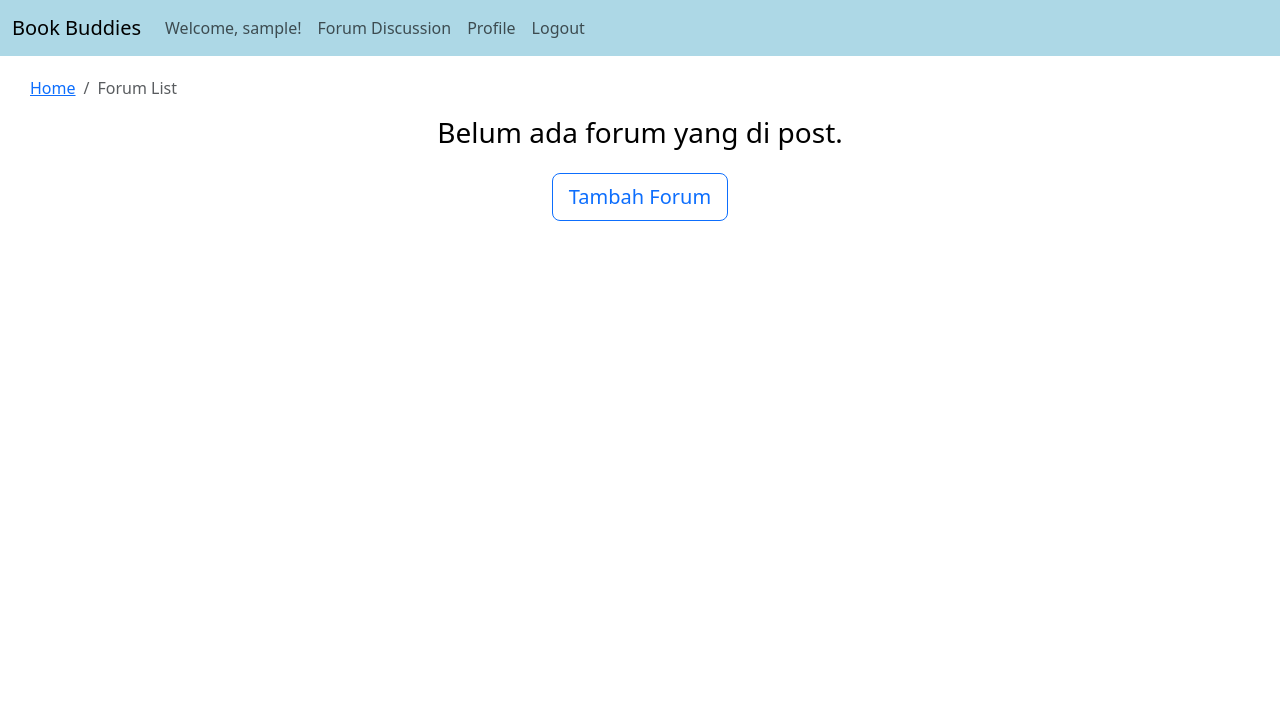
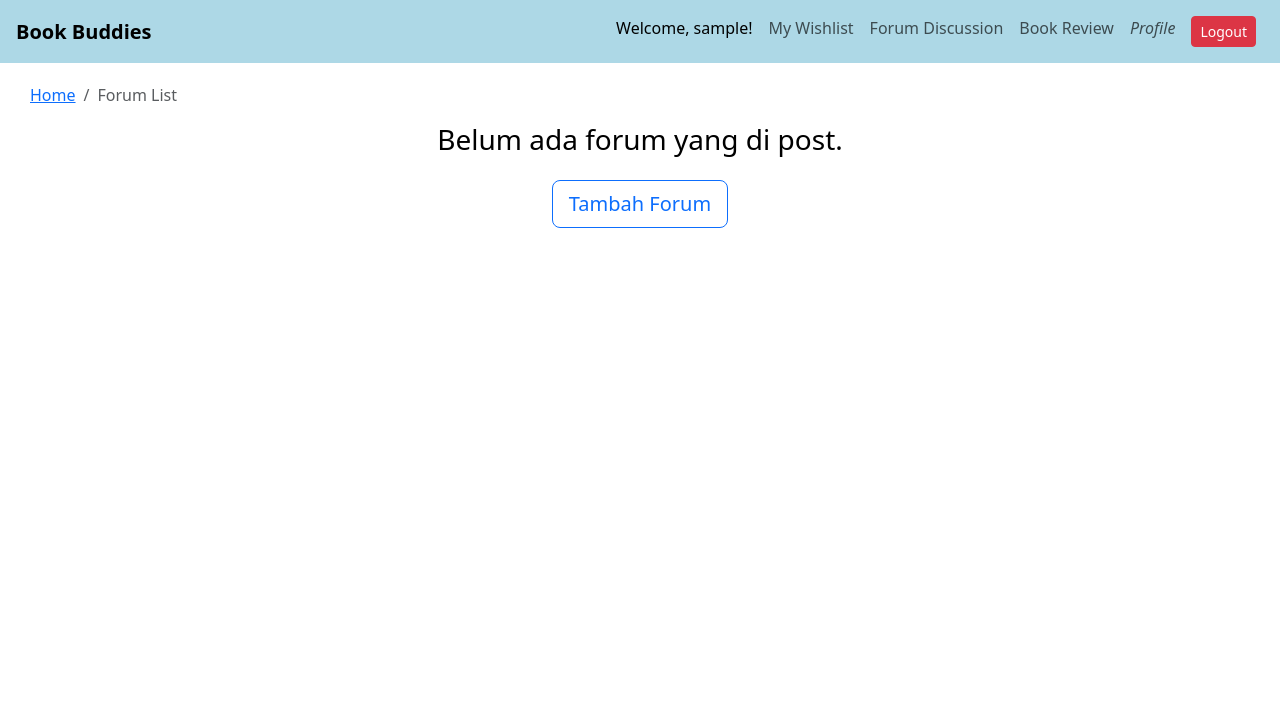
Before and after one commit to PBP-E14/book-buddies, a Django app: page /forum/show_forums/ in a window 1280 px wide. Shown: the top 727 px of the page. Run offline with Django 4.2, Linux system fonts and the light colour scheme; the visitor is signed in with stand-in values (Sample User, id 1); data comes from the database, SQL or seed files in the repository; data that the repository does not hold is empty.

Commit message:
Done create forum feature

```diff
--- a/forum/models.py
+++ b/forum/models.py
@@ -6,6 +6,7 @@ class Forum(models.Model):
     content = models.TextField()
     user = models.ForeignKey(User, on_delete=models.CASCADE)
     created_at = models.DateField(auto_now_add=True)
+    total_reply = models.IntegerField()
 
 class Reply(models.Model):
     content = models.TextField()
--- a/forum/templates/forum_choice.html
+++ b/forum/templates/forum_choice.html
@@ -5,23 +5,6 @@
 <html>
     <header>
         <style>
-            body {
-                display: flex;
-                flex-direction: column;
-                min-height: 100vh;
-            }
-
-            .wrapper {
-                flex: 1; /* Allows the content to expand and fill the available space. */
-            }
-
-            footer {
-                width: 100%;
-                display: block;
-                clear: both;
-                background: #3E4C5E;
-            }
-
             .content {
                 background-color:#FFFFFF;
                 color:black;
@@ -66,37 +49,6 @@
                 align-items: center;
             }
         </style>
-
-        <nav class="navbar navbar-expand-lg navbar-light" style="background-color: lightblue;">
-            <div class="container-fluid">
-                <a class="navbar-brand" href="#">Book Buddies</a>
-                    <button class="navbar-toggler" type="button" data-toggle="collapse" data-target="#navbarNav" aria-controls="navbarNav" aria-expanded="false" aria-label="Toggle navigation">
-                    <span class="navbar-toggler-icon"></span>
-                    </button>
-                <div class="collapse navbar-collapse" id="navbarNav">
-                    <ul class="navbar-nav ml-auto">
-                        {% if user.is_authenticated %}
-                        <li class="nav-item">
-                            <a class="nav-link" href="#">Welcome, {{ user.username }}!</a>
-                        </li>
-                        <li class="nav-item">
-                            <a class="nav-link" href="{% url 'show_forums' %}">Forum Discussion</a>
-                        </li>
-                        <li class="nav-item">
-                            <a class="nav-link" href="{% url 'user_profile' %}">Profile</a>
-                        </li>
-                        <li class="nav-item">
-                            <a class="nav-link" href="{% url 'logout' %}">Logout</a>
-                        </li>
-                        {% else %}
-                        <li class="nav-item">
-                            <a class="nav-link" href="{% url 'user_login' %}">Login</a>
-                        </li>
-                        {% endif %}
-                    </ul>
-                </div>
-            </div>
-        </nav>
     </header>
     <body>
         <div class="content wrapper">
@@ -106,23 +58,7 @@
                   <li class="breadcrumb-item active" aria-current="page">Forum List</li>
                 </ol>
             </nav>
-            {% if forums|length > 0 %}
-                <h3>Forum Diskusi</h3>
-                <table id="forum_table"></table>
-                <div class="text-center">
-                    <button type="button" class="btn btn-outline-primary btn-lg" data-bs-toggle="modal" data-bs-target="#exampleModal" style="margin-block-start: 15px;">
-                        Tambah Forum
-                    </button>
-                </div>
-
-            {% else %}
-                <div class="text-center">
-                    <h3>Belum ada forum yang di post.</h3>
-                    <button type="button" class="btn btn-outline-primary btn-lg" data-bs-toggle="modal" data-bs-target="#exampleModal" style="margin-block-start: 15px;">
-                        Tambah Forum
-                    </button>
-                </div>
-            {% endif %}
+            <div id="forum_table"></div>
         </div>
 
         <div class="modal fade" id="exampleModal" tabindex="-1" aria-labelledby="exampleModalLabel" aria-hidden="true">
@@ -146,21 +82,13 @@
                         </form>
                     </div>
                     <div class="modal-footer">
-                        <button type="button" class="btn btn-secondary" id="button_close" data-bs-dismiss="modal" id="button_close">Close</button>
+                        <button type="button" class="btn btn-secondary" id="button_close" data-bs-dismiss="modal">Close</button>
                         <button type="button" class="btn btn-success" id="button_add" data-bs-dismiss="modal">Add Forum</button>
                     </div>
                 </div>
             </div>
         </div>
     </body>
-
-    <footer style="width: 100%; clear: both;">
-        <div class="container-fluid text-white py-3">
-            <div class="container text-center">
-                <p>&copy; 2023 Book Buddies. All rights reserved.</p>
-            </div>
-        </div>
-    </footer>
 </html>
 
 <script>
@@ -168,22 +96,38 @@
         return fetch("{% url 'get_forum_json' %}").then((res) => res.json())
     }
 
+    async function getUsers() {
+        return fetch("{% url 'get_user_json' %}").then((res) => res.json())
+    }
+
     async function refreshForums() {
         document.getElementById("forum_table").innerHTML = ""
         const forums = await getForums()
+        const users = await getUsers()
         let htmlString = ``
+        if (forums.length > 0) {
+            htmlString += `
+                <h3>Forum Discussion</h3>
+                <table>
+            `
             forums.forEach((forum) => {
                 var forumUser = `${forum.fields.user}`
+                var username = ``
+                users.forEach((thisUser) => {
+                    if (thisUser.pk == forumUser) {
+                        username += `${thisUser.fields.username}`
+                    }
+                })
                 htmlString += `
                 <tr class="table-row-button" onclick ="window.location='read_forum/${forum.pk}/';">
                     <td id="reply-info">
                         <p>Reply
-                    <br>${forum.fields.reply_count}
+                        <br>${forum.fields.total_reply}
                         </p>
                     </td>
                     <td>
                         <h5>${forum.fields.title}</h5>
-                    <h6>Posted by: ${forumUser.username}</h6>
+                        <h6>Posted by ${username} on ${forum.fields.created_at}</h6>
                 `
                 if (forum.fields.content.length > 300) {
                     var slicedContent = `${forum.fields.content}`.slice(0,300)
@@ -196,11 +140,28 @@
                     `
                 }
                 htmlString += `
-                    <p id="date">Posted on: ${forum.fields.created_at}</p>
                     </td>
                 </tr>
                 `
             })
+            htmlString += `
+                </table>
+                <div class="text-center">
+                    <button type="button" class="btn btn-outline-primary btn-lg" data-bs-toggle="modal" data-bs-target="#exampleModal" style="margin-block-start: 15px;">
+                        Add Forum
+                    </button>
+                </div>
+            `
+        } else {
+            htmlString += `
+                <div class="text-center">
+                    <h3>Belum ada forum yang di post.</h3>
+                    <button type="button" class="btn btn-outline-primary btn-lg" data-bs-toggle="modal" data-bs-target="#exampleModal" style="margin-block-start: 15px;">
+                        Tambah Forum
+                    </button>
+                </div>
+            `
+        }
 
         document.getElementById("forum_table").innerHTML = htmlString
     }
--- a/forum/urls.py
+++ b/forum/urls.py
@@ -1,5 +1,5 @@
 from django.urls import path
-from forum.views import show_forums, read_forum, back_to_homepage, get_forum_json, add_forum_ajax, get_reply_json, add_reply_ajax
+from forum.views import show_forums, read_forum, back_to_homepage, get_forum_json, add_forum_ajax, get_reply_json, add_reply_ajax, get_user_json
 
 urlpatterns = [
     path('show_forums/', show_forums, name='show_forums'),
@@ -9,4 +9,5 @@ urlpatterns = [
     path('add_forum_ajax/', add_forum_ajax, name='add_forum_ajax'),
     path('get_reply_json/<int:id>/', get_reply_json, name='get_reply_json'),
     path('add_reply_ajax/<int:id>/', add_reply_ajax, name='add_reply_ajax'),
+    path('get_user_json/', get_user_json, name='get_user_json'),
 ]
--- a/forum/views.py
+++ b/forum/views.py
@@ -31,7 +31,7 @@ def back_to_homepage(request):
     return render(request, "homepage.html")
 
 def get_forum_json(request):
-    forums = Forum.objects.annotate(reply_count=Count('reply'))
+    forums = Forum.objects.all()
     return HttpResponse(serializers.serialize('json', forums))
 
 @csrf_exempt
@@ -42,6 +42,7 @@ def add_forum_ajax(request):
 
         new_forum = Forum(title=title, content=content)
         new_forum.user = request.user
+        new_forum.total_reply = 0
         new_forum.save()
         return HttpResponse(b"CREATED", status=201)
 
@@ -60,6 +61,13 @@ def add_reply_ajax(request, id):
         new_reply.forum_id = Forum.objects.get(pk=id)
         new_reply.user = request.user
         new_reply.save()
+        edited_forum = Forum.objects.get(pk=id)
+        edited_forum.total_reply += 1
+        edited_forum.save()
         return HttpResponse(b"CREATED", status=201)
 
     return HttpResponseNotFound()
+
+def get_user_json(request):
+    users = User.objects.all()
+    return HttpResponse(serializers.serialize('json', users))
--- a/templates/base.html
+++ b/templates/base.html
@@ -6,15 +6,39 @@
         <title>Book Buddies</title>
         <!-- Bootstrap CSS -->
         <link href="https://cdn.jsdelivr.net/npm/bootstrap@5.3.2/dist/css/bootstrap.min.css" rel="stylesheet" integrity="sha384-T3c6CoIi6uLrA9TneNEoa7RxnatzjcDSCmG1MXxSR1GAsXEV/Dwwykc2MPK8M2HN" crossorigin="anonymous">
+        <style>
+            body {
+            display: flex;
+            flex-direction: column;
+            min-height: 100vh;
+            }
+
+            .wrapper {
+                flex: 1; /* Allows the content to expand and fill the available space. */
+            }
+
+            footer {
+                width: 100%;
+                display: block;
+                clear: both;
+                background: #3E4C5E;
+            }
+        </style>
+
+        {% include 'navbar.html' %}
     </head>
     <body>
-
-    {% block content %}{% endblock %}
-
+        <div class="wrapper">
+            {% block content %}{% endblock %}
+        </div>
     <!-- Bootstrap JS and Popper.js -->
     <script src="https://ajax.googleapis.com/ajax/libs/jquery/3.5.1/jquery.min.js"></script>
     <script src="https://cdnjs.cloudflare.com/ajax/libs/popper.js/1.16.0/umd/popper.min.js"></script>
     <script src="https://cdn.jsdelivr.net/npm/@popperjs/core@2.11.8/dist/umd/popper.min.js" integrity="sha384-I7E8VVD/ismYTF4hNIPjVp/Zjvgyol6VFvRkX/vR+Vc4jQkC+hVqc2pM8ODewa9r" crossorigin="anonymous"></script>
     <script src="https://cdn.jsdelivr.net/npm/bootstrap@5.3.2/dist/js/bootstrap.min.js" integrity="sha384-BBtl+eGJRgqQAUMxJ7pMwbEyER4l1g+O15P+16Ep7Q9Q+zqX6gSbd85u4mG4QzX+" crossorigin="anonymous"></script>
     </body>
+
+    <footer>
+        {% include 'footer.html' %}
+    </footer>
 </html>
--- /dev/null
+++ b/templates/footer.html
@@ -0,0 +1,5 @@
+<div class="container-fluid text-white py-3">
+    <div class="container text-center">
+        <p>&copy; 2023 Book Buddies. All rights reserved.</p>
+    </div>
+</div>
--- /dev/null
+++ b/templates/navbar.html
@@ -0,0 +1,37 @@
+<nav class="navbar navbar-expand-lg navbar-light px-3" style="background-color: lightblue;">
+    <a class="navbar-brand" href="#" style="font-weight: bold;">Book Buddies</a>
+    <button class="navbar-toggler" type="button" data-bs-toggle="collapse" data-bs-target="#navbarNav" aria-controls="navbarNav" aria-expanded="false" aria-label="Toggle navigation">
+      <span class="navbar-toggler-icon"></span>
+    </button>
+    <div class="collapse navbar-collapse justify-content-end" id="navbarNav">
+      <ul class="navbar-nav ml-auto">
+        {% if user.is_authenticated %}
+        <li class="nav-item">
+            <a class="nav-link" style="color: black;">Welcome, {{ user.username }}!</a>
+        </li>
+        <li class="nav-item">
+            <a class="nav-link" href="{% url 'wishlist:show_wishlist' %}">My Wishlist</a>
+        </li>
+        <li class="nav-item">
+            <a class="nav-link" href="{% url 'show_forums' %}">Forum Discussion</a>
+        </li>
+        <li class="nav-item">
+            <a class="nav-link" href="{% url 'show_review' %}">Book Review</a>
+        </li>
+            <a class="nav-link" href="{% url 'user_profile' %}"><i class="bi bi-person"> Profile</i></a>
+        </li>
+        <li class="nav-item">
+            <a class="nav-link" href="{% url 'logout' %}">
+                <button type="button" class="btn btn-danger btn-sm">Logout</button>
+            </a>
+        </li>
+        {% else %}
+          <li class="nav-item">
+            <a class="nav-link" href="{% url 'user_login' %}">
+                <button type="button" class="btn btn-primary btn-sm">Login</button>
+            </a>
+          </li>
+        {% endif %}
+      </ul>
+    </div>
+  </nav>
```
Also changed, not shown: forum/templates/read_forum.html (+15 -60 lines), templates/homepage.html (+0 -34 lines), forum/migrations/0007_forum_total_reply.py (added). Lines whose indentation alone changed are shown as unchanged.
